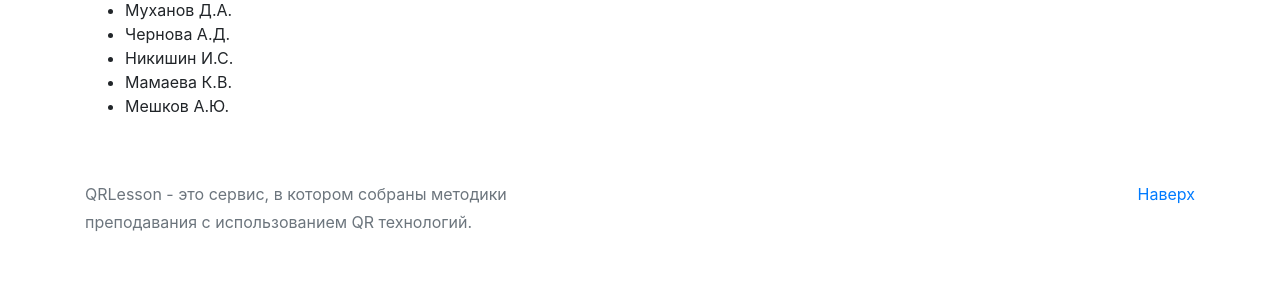
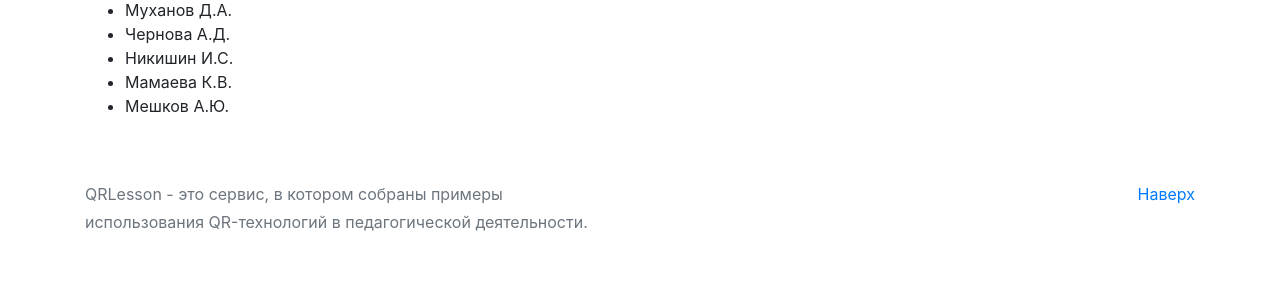
Before and after one commit to Jumas-Cola/qrlesson, a Django app: page /authors/ in a window 1280 px wide. Shown: the part 186-486 px from the top of the page. Run offline with Django 3.2, Linux system fonts and the light colour scheme; data comes from the database, SQL or seed files in the repository; some libraries are stand-ins or nearby versions.

Commit message:
fix some bugs

```diff
--- a/qrmethods/templates/base_generic.html
+++ b/qrmethods/templates/base_generic.html
@@ -100,8 +100,8 @@
       <p class="float-right">
         <a href="#">Наверх</a>
       </p>
-      <p>QRLesson - это сервис, в котором собраны методики</p>
-      <p>преподавания с использованием QR технологий.</p>
+      <p>QRLesson - это сервис, в котором собраны примеры</p>
+      <p>использования QR-технологий в педагогической деятельности.</p>
     </div>
   </footer>
 
```
Also changed, not shown: README.md (added).
